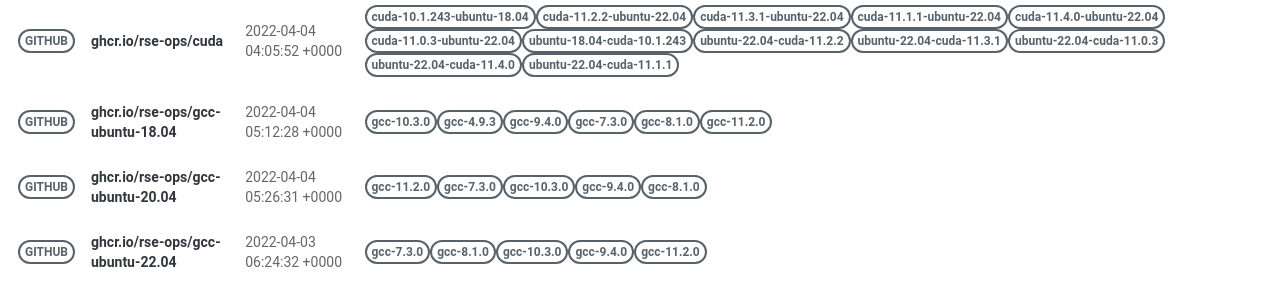
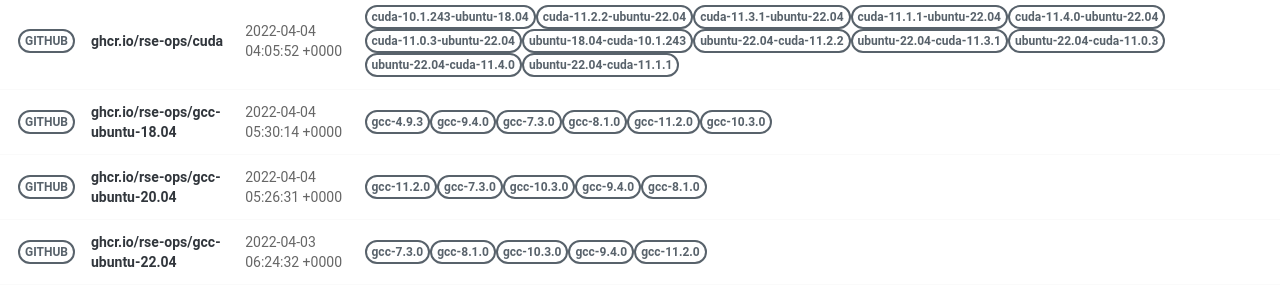
Before and after one commit to rse-ops/docker-images, a Jekyll site: the page built from pages/index.md, in a window 1280 px wide. Shown: the part 502-801 px from the top of the page. Built offline with Jekyll 4.4.1, drawn with Linux system fonts in a browser that asks for light colours; nearby versions of some CDN libraries.

Commit message:
Automated push to update library 2022-04-04

```diff
--- a/_library/ghcr.io-rse-ops-gcc-ubuntu-18.04.md
+++ b/_library/ghcr.io-rse-ops-gcc-ubuntu-18.04.md
@@ -1,14 +1,11 @@
 ---
 layout: container
 name: ghcr.io/rse-ops/gcc-ubuntu-18.04
-updated_at: 2022-04-04 05:12:28.339469
+updated_at: 2022-04-04 05:30:14.182357
 
 
 container_url: https://github.com/orgs/rse-ops/packages/container/package/gcc-ubuntu-18.04
 versions:
- - tag: gcc-10.3.0
-   dockerfile: https://github.com/rse-ops/docker-images/blob/main/ubuntu/gcc/Dockerfile
-   manifest: https://crane.ggcr.dev/manifest/ghcr.io/rse-ops/gcc-ubuntu-18.04:gcc-10.3.0
  - tag: gcc-4.9.3
    dockerfile: https://github.com/rse-ops/docker-images/blob/main/ubuntu/gcc/Dockerfile
    manifest: https://crane.ggcr.dev/manifest/ghcr.io/rse-ops/gcc-ubuntu-18.04:gcc-4.9.3
```
Also changed, not shown: other parts of _library/ghcr.io-rse-ops-gcc-ubuntu-18.04.md (+3 -0 lines).
